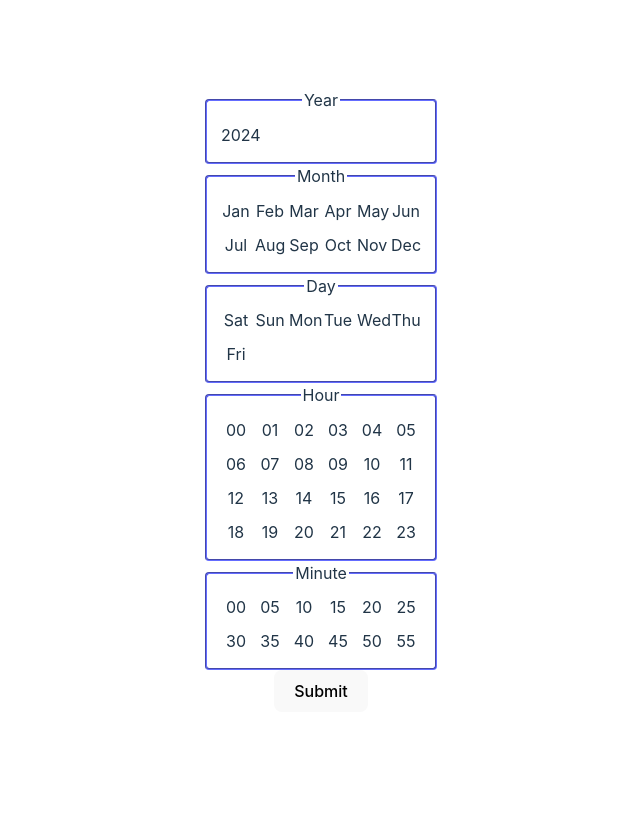
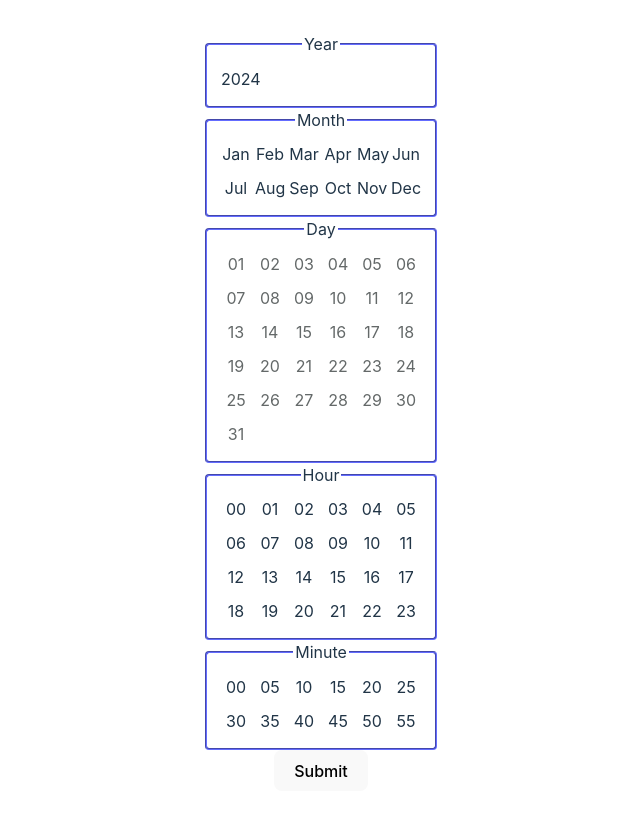
Before and after one commit to Zyphdoz/Temporal-Architect-App, a React (Vite) app: page / in a window 1280 px wide. Shown: the top 816 px of the page, without its empty margins (319-959 px from the left). Built offline with nearby package versions, Linux system fonts and the light colour scheme.

Commit message:
show correct days based on month in DateTimePicker. invalid days e.g. 31st of april can still be selected. this is intentional because it allows the user to select the day before they select the month.

```diff
--- a/src/DateTimePicker.tsx
+++ b/src/DateTimePicker.tsx
@@ -88,21 +88,34 @@ export default function DateTimePicker() {
   }
 
   function dayPicker() {
-    const day: string[] = ["Sat", "Sun", "Mon", "Tue", "Wed", "Thu", "Fri"];
     let html = [];
-    for (let i = 0; i < day.length; i++) {
+    let day: string = "";
+    let dayPickerItemClassName: string = "DayPickerItem";
+
+    for (let i = 1; i < 32; i++) {
+
+      if (i < 10) {
+        day = prependZero(i.toString());
+      } else {
+        day = (i.toString());
+      }
+
+      if (i > daysThisMonth()) {
+        dayPickerItemClassName = "DayPickerItemGray";
+      }
+
       html.push(
-        <div key={day[i]}>
+        <div key={day}>
           <input
-            className="DayPickerItem"
+            className={dayPickerItemClassName}
             type="radio"
-            id={`day-${day[i]}`}
+            id={`day-${day}`}
             name="day"
-            value={day[i]}
-            checked={formData.day === day[i]}
+            value={day}
+            checked={formData.day === day}
             onChange={handleChange}
           />
-          <label htmlFor={`day-${day[i]}`}>{day[i]}</label>
+          <label htmlFor={`day-${day}`}>{day}</label>
         </div>
       );
     }
@@ -194,10 +207,19 @@ export default function DateTimePicker() {
   function daysThisMonth() {
     const month = formData.month;
     switch (month) {
-      case "Jan" || "Mar" || "May" || "Jul" || "Aug" || "Oct" || "Dec":
+      case "Jan":
+      case "Mar":
+      case "May":
+      case "Jul":
+      case "Aug":
+      case "Oct":
+      case "Dec":
         return 31;
 
-      case "Apr" || "Jun" || "Sep" || "Nov":
+      case "Apr":
+      case "Jun":
+      case "Sep":
+      case "Nov":
         return 30;
 
       case "Feb":
@@ -206,11 +228,18 @@ export default function DateTimePicker() {
         } else {
           return 28;
         }
+
+      default:
+        return 0;
     }
   }
 
   function isLeapYear() {
     return parseInt(formData.year) % 4 > 0 ? false : true;
+  }
+
+  function prependZero(value: string) {
+    return "0" + value;
   }
 
   return (
--- a/src/styles/DateTimePicker.css
+++ b/src/styles/DateTimePicker.css
@@ -90,6 +90,32 @@ input[type="radio"].DayPickerItem:checked + label{
     border-radius: 8px;
 }
 
+.DayPickerItemGray + label{
+    height: 30px;
+    width: 30px;
+    padding: 1px;
+    margin: 1px;
+    display: grid;
+    align-items: center;
+    color: #646969;
+}
+
+input[type="radio"].DayPickerItemGray {
+    display: none;
+}
+
+input[type="radio"].DayPickerItemGray:hover + label{
+    padding: 0px;
+    border: 1px solid #666aa3;
+    border-radius: 8px;
+    cursor: pointer;
+}
+input[type="radio"].DayPickerItemGray:checked + label{
+    border: 1px solid #646cff;
+    padding: 0px;
+    border-radius: 8px;
+}
+
 
 .HourPicker {
     display: grid;
```
